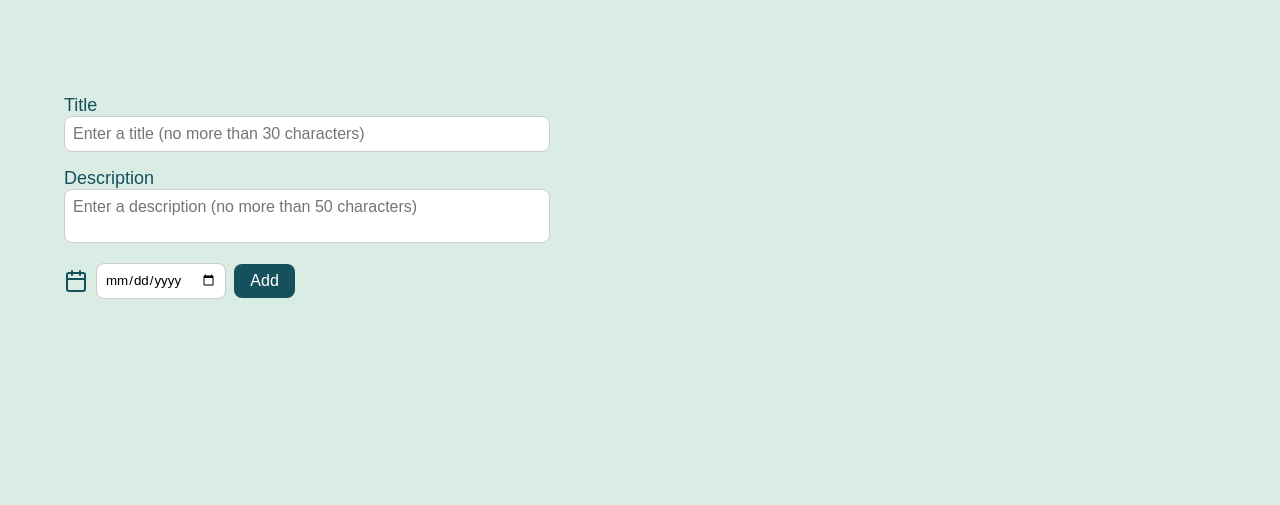
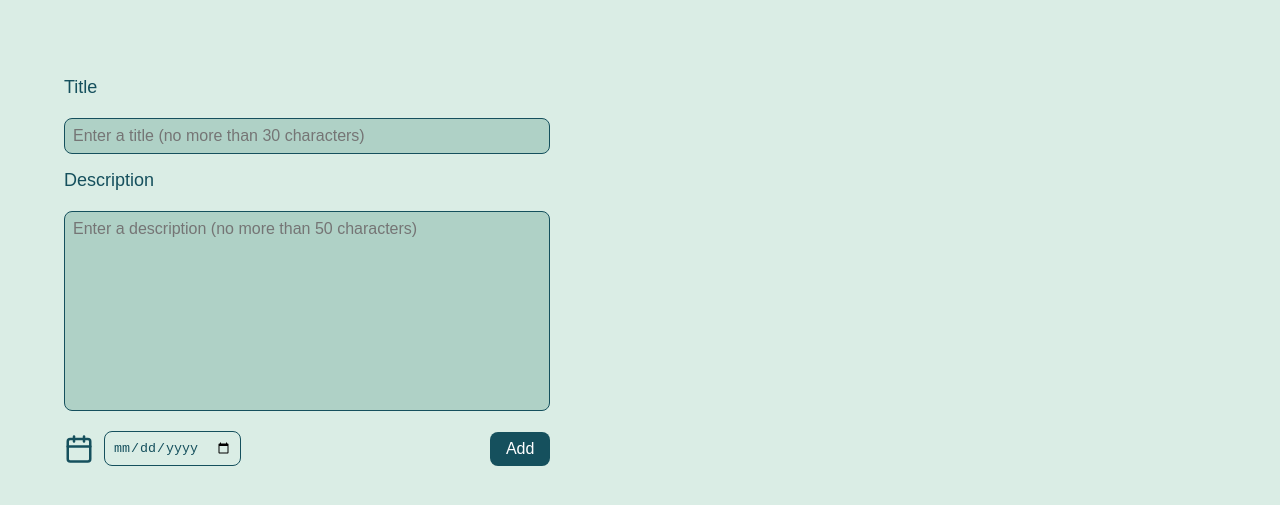
Before and after one commit to JaiderVargas05/taskGUI, a plain HTML site: page pages/index.html in a window 1280 px wide. Shown: the part 83-588 px from the top of the page. Drawn offline with Linux system fonts and the light colour scheme.

Commit message:
cambios en diseño de input de tarea

```diff
--- a/pages/index.html
+++ b/pages/index.html
@@ -19,7 +19,6 @@
             <button>Log Out</button>
         </div>
 	</header>
-</body>
 <main>
     <div class="task-form">
         <div class="form-group">
@@ -30,8 +29,9 @@
             <label for="taskDescription">Description</label>
             <textarea id="taskDescription" placeholder="Enter a description (no more than 50 characters)" maxlength="50"></textarea>
         </div>
+        <div class="date-container">
             <div class="date-input">
-            <svg xmlns="http://www.w3.org/2000/svg" width="24" height="24" viewBox="0 0 24 24" fill="none" stroke="currentColor" stroke-width="2" stroke-linecap="round" stroke-linejoin="round">
+                <svg xmlns="http://www.w3.org/2000/svg" width="30" height="30" viewBox="0 0 24 24" fill="none" stroke="currentColor" stroke-width="2" stroke-linecap="round" stroke-linejoin="round">
                     <rect x="3" y="4" width="18" height="18" rx="2" ry="2"></rect>
                     <line x1="16" y1="2" x2="16" y2="6"></line>
                     <line x1="8" y1="2" x2="8" y2="6"></line>
@@ -39,8 +39,10 @@
                 </svg>
                 <input type="date" id="taskDueDate">
                 <!--toca implementar addTask por js-->
+            </div>
             <button onclick="addTask()">Add</button>
         </div>
     </div>
 </main>
+</body>
 </html>
--- a/styles/home.css
+++ b/styles/home.css
@@ -44,10 +44,16 @@ header div{
 /*estilo title,description*/
 main{
     display: flex;
-    justify-content: flex-start;
-    align-items: center;
     height: 50vh;
-    margin-left: 4rem; /
+    margin-left: 4rem;
+    flex-direction: column;
+    align-content: center;
+    margin-top: 80px;
+    height: fit-content;
+    position: sticky;
+    top: 70px;
+    left: 0;
+    z-index: 1000;
 }
 .task-form {
     display: flex;
@@ -55,7 +61,7 @@ main{
     gap: 1rem;
     width: 40%;
 }
-.form-group label, .date-input label {
+.form-group label, .date-container label {
     font-size: 18px;
     color: #15505d;
 }
@@ -63,33 +69,41 @@ main{
 .form-group textarea {
     width: 100%;
     padding: 0.5rem;
-    border: 1px solid #ccc;
+    border: 1px solid #15505d;
     border-radius: 8px;
     font-size: 16px;
     font-family: 'Montserrat', sans-serif;
     box-sizing: border-box;
     resize: none;
+    background-color: #afd1c6;
+    margin-top: 20px;
 }
 /*estilo calendario*/
-.date-input {
+.date-container {
     display: flex;
     align-items: center;
     gap: 0.5rem;
     border: none;
+    justify-content: space-between;
 }
-
+.date-input{
+    display: flex;
+    align-items: center;
+    gap: 10px;
+}
 .date-input svg {
     color: #15505d;
 }
 
 .date-input input {
-    border: 1px solid #ccc;
+    border: 1px solid #15505d;
     border-radius: 8px;
     padding: 0.5rem;
-    font-family: 'Montserrat', sans-serif;
+    background-color: transparent;
+    color: #15505d;
 }
 
-.date-input button {
+.date-container button {
     background-color: #15505d;
     color: white;
     border: none;
@@ -97,5 +111,8 @@ main{
     padding: 0.5rem 1rem;
     cursor: pointer;
     font-size: 16px;
-    font-family: 'Montserrat', sans-serif;
+
 }
+#taskDescription{
+    height: 200px;
+}
```
Lines whose indentation alone changed are shown as unchanged.
